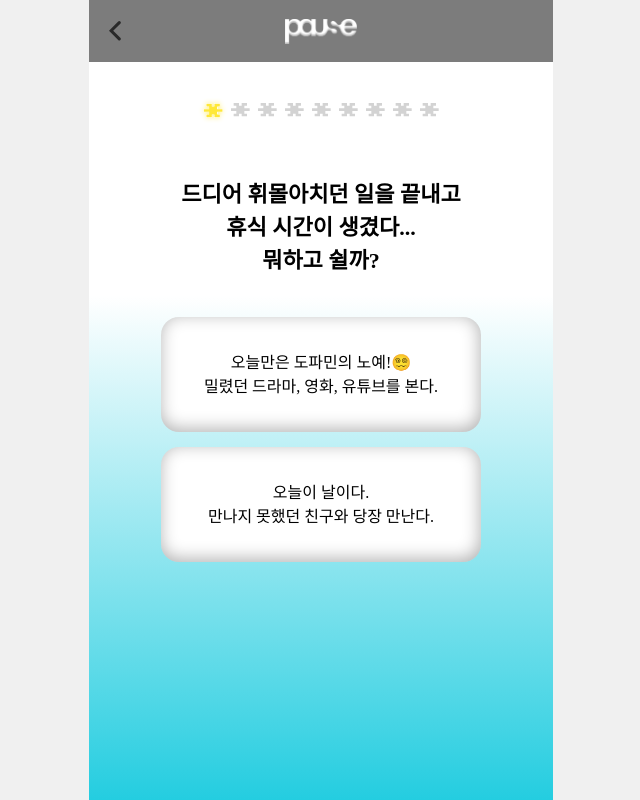
After one commit to yena0310/pause-test, a Flask app: page /question/1 in a window 1280 px wide. The commit adds this page. Shown: the whole page, without its empty margins (319-959 px from the left). Run offline with Flask 3, Linux system fonts and the light colour scheme.

Commit message:
question page

```diff
--- a/app.py
+++ b/app.py
@@ -1,10 +1,171 @@
-from flask import Flask, render_template
+from flask import Flask, render_template, redirect, url_for, session, request
 
 app = Flask(__name__)
+# 세션(session) 기능을 사용하기 위해 시크릿 키가 반드시 필요합니다.
+app.secret_key = 'pause-test-secret-key'
+
+# --- 질문 9개 데이터 ---
+# (중요: 6가지 유형 'dopamine', 'ghost', 'hotnevi', 'humanlatte', 'muscler', 'soloplayer'로 type을 맞춰주세요)
+questions = [
+    { # 1
+        'id': 1,
+        'text': "드디어 휘몰아치던 일을 끝내고\n휴식 시간이 생겼다...\n뭐하고 쉴까?",
+        'options': [
+            {'text': "오늘만은 도파민의 노예!😵‍💫\n밀렸던 드라마, 영화, 유튜브를 본다.", 'tags': ['in', 'static', 'online']},
+            {'text': "오늘이 날이다.\n만나지 못했던 친구와 당장 만난다.", 'tags': ['out', 'dynamic', 'offline']}
+        ]
+    },
+    { # 2
+        'id': 2,
+        'text': "슬슬 바람의 온도가 바뀌는 계절,\n옷장에도 새로운 옷이 필요하다!\n당신의 선택은?",
+        'options': [
+            {'text': "옷은 피부로 먼저 느껴야 하는 법👗\n매장에서 직접 가서 '이거다!' 싶은\n순간의 감을 믿는다.", 'tags': ['out', 'offline']},
+            {'text': "장바구니에 후보들을 모아놓고,\n별점과 후기를 분석하며\n최적의 상품을 찾아낸다🧐", 'tags':['in', 'online']}
+        ]
+    },
+    { # 3
+        'id': 3,
+        'text': "모처럼 아무 약속 없는 주말 오후,\n오늘은 집에 있기로 했다.\n뭘 할까?",
+        'options': [
+            {'text': "푹신한 침대와 한 몸이 되어,\n스마트폰을 들고 유튜브 알고리즘이\n이끄는 여행을 떠난다.", 'tags': ['static', 'online']},
+            {'text': "그동안 미뤄뒀던 요리를 하거나🍳,\n새로 산 레고 조립을 시작하는 등\n손으로 무언가를 만들어본다.", 'tags': ['dynamic', 'offline']}
+        ]
+    },
+    { # 4
+        'id': 4,
+        'text': "집 가는 길,\n지하철에서 우연히 동창을 봤다...",
+        'options': [
+            {'text': "눈 마주쳐도 못 본 척…😒\n괜히 피곤해질까 봐 멀리 피한다.", 'tags': ['in', 'static']},
+            {'text': '"야 너 여기서 뭐 해!”\n바로 인사하고 근황토크를 시작한다.', 'tags': ['out', 'dynamic']}
+        ]
+    },
+    { # 5
+        'id': 5,
+        'text': "쉬는 날 아침,\n눈 뜨자마자 하는 일은?",
+        'options': [
+            {'text': "나 자는 사이에 무슨 일 없었나…?\n핸드폰부터 켜고 세상 돌아가는 걸\n봐야 마음이 놓인다.", 'tags': ['static', 'online']},
+            {'text': "창문 열고 햇살 확인!☀️️\n오늘은 나만의 속도로 시작한다.", 'tags': ['dynamic', 'offline']}
+        ]
+    },
+    { # 6
+        'id': 6,
+        'text': "미래에 대한 고민으로\n요즘 머리가 복잡하다...",
+        'options': [
+            {'text': "시간이 약이다.💊\n일부러 아무것도 하지 않고\n그냥 흐르게 두면 괜찮아진다.", 'tags': ['static']},
+            {'text': "더 생각할수록 머리만 아프다.\n일단 몸을 움직이자!🏃🏻‍♀️", 'tags': ['dynamic', 'offline']}
+        ]
+    },
+    { # 7
+        'id': 7,
+        'text': "이 휴식 시간의 온도, 습도, 분위기...\n모두 완벽하다!\n지금 이 순간을 어떻게 남겨둘까?",
+        'options': [
+            {'text': "오늘 일기에 적어놔야지…📝\n이 순간을 즐기며 기억 속에 남겨둔다.", 'tags': ['static']},
+            {'text': "바로 사진으로 남겨 인스타그램에 업로드!📸\n친구들에게 공유한다.", 'tags': ['dynamic', 'online']}
+        ]
+    },
+    { # 8
+        'id': 8,
+        'text': "내일부터 황금 연휴 시작!\n내가 가장 하고 싶은 것은?",
+        'options': [
+            {'text': "카페에서 미뤄뒀던 책 읽기,\n낮잠 자기, 노래 들으면서 멍때리기.\n나의 조용한 시간을 아무도 방해할 수 없다.", 'tags': ['static']},
+            {'text': "이 귀한 시간을 낭비할 수는 없지!✈️\n바로 여행을 떠나거나 산과 바다,\n미뤄뒀던 액티비티를 한다.", 'tags': ['dynamic']}
+        ]
+    },
+    { # 9
+        'id': 9,
+        'text': "새로운 취미를\n가져보고 싶다는 생각이 들었다.\n어떤 방식으로 배울까?",
+        'options': [
+            {'text': "온라인 클래스나 유튜브 영상을 보며\n차근차근 시작한다.\n나에게 온전히 집중하는 시간!", 'tags': ['in', 'online']},
+            {'text': "오프라인 원데이 클래스나 동호회에 나간다.\n새로운 취미도 가지고,\n새로운 사람들과도 친해지니 일석이조!", 'tags': ['out', 'offline']}
+        ]
+    }
+]
+
 
 @app.route('/')
 def index():
+    # --- (수정) Request 3: 'scores' 대신 'answers'를 초기화 ---
+    # 사용자가 각 질문(q_id)에 몇 번째(option_index)를 답했는지 저장
+    session['answers'] = {}
     return render_template('index.html')
 
+
+# <int:q_id>는 URL의 숫자를 q_id라는 정수 변수로 받겠다는 의미
+@app.route('/question/<int:q_id>')
+def question(q_id):
+    if q_id < 1 or q_id > len(questions):
+        return redirect(url_for('index'))
+    current_question = questions[q_id - 1]
+
+    # --- (신규) Request 3: 이전에 선택한 답변이 있다면 템플릿에 전달 ---
+    user_answers = session.get('answers', {})
+    selected_option_index = user_answers.get(str(q_id)) # q_id를 문자열 키로 사용
+
+    # question.html 템플릿에 '질문 데이터'와 '현재 질문 번호'를 전달
+    return render_template('question.html', question=current_question,
+                           current_q_id=q_id, total_questions=len(questions))
+
+
+# --- (수정) Request 3: 답변 저장 로직 변경 ---
+@app.route('/answer/<int:q_id>/<int:option_index>')
+def answer(q_id, option_index):
+  # 1. 유효한 질문/답변인지 확인
+  try:
+      _ = questions[q_id - 1]['options'][option_index]
+  except IndexError:
+      return redirect(url_for('index'))
+
+  # 2. (수정) 점수를 누적하는 대신, '답변'을 세션에 기록
+  if 'answers' in session:
+      answers = session['answers'].copy()
+      # 키를 문자열로 저장 (JSON 호환)
+      answers[str(q_id)] = option_index # 예: {'1': 0, '2': 1, ...}
+      session['answers'] = answers
+
+  # 3. 다음 질문으로 이동
+  next_q_id = q_id + 1
+  if next_q_id > len(questions):
+      return redirect(url_for('loading'))
+  else:
+      return redirect(url_for('question', q_id=next_q_id))
+
+# --- (신규) 로딩 페이지 (Step 3에서 추가) ---
+@app.route('/loading')
+def loading():
+    # (주의: loading.html 파일이 templates 폴더에 있어야 함)
+    return render_template('loading.html')
+
+# --- (수정) Request 3: 결과 계산 로직 변경 ---
+@app.route('/calculate_result')
+def calculate_result():
+    if 'answers' not in session or len(session['answers']) < len(questions):
+        # 모든 질문에 답하지 않았으면 첫 페이지로
+        return redirect(url_for('index'))
+
+    user_answers = session['answers'] # 예: {'1': 0, '2': 1, ...}
+
+    # --- (신규) Request 3: 저장된 답변을 기반으로 최종 점수 계산 ---
+    final_scores = {'in': 0, 'out': 0, 'static': 0, 'dynamic': 0, 'online': 0, 'offline': 0}
+
+    # 모든 질문(1~9)을 순회
+    for q_id_str, option_index in user_answers.items():
+        q_id = int(q_id_str)
+        # 해당 질문/답변의 태그를 가져옴
+        try:
+            tags = questions[q_id - 1]['options'][option_index].get('tags', [])
+            for tag in tags:
+                if tag in final_scores:
+                    final_scores[tag] += 1
+        except IndexError:
+            continue # (혹시 모를 오류 방지)
+
+    scores = final_scores # (이름만 변경)
+
+    key_map = { 'in': 'A', 'out': 'B', 'static': 'A', 'dynamic': 'B', 'offline': 'A', 'online': 'B' }
+
+    # (지금은 임시 텍스트 출력)
+    return f"최종 점수: {scores}"
+    # (최종: return redirect(url_for('result', type_name='soloplayer')))
+
 if __name__ == '__main__':
-    app.run(debug=True)
+  app.run(debug=True)
--- a/static/css/style.css
+++ b/static/css/style.css
@@ -1,9 +1,13 @@
-/* --- 1. 둥근모꼴 폰트 불러오기 --- */
+/* --- 1. 폰트 불러오기 --- */
 /* (static/css/ 폴더에 폰트 파일이 있다고 가정) */
 @font-face {
   font-family: "DungGeunMo";
   src: url("DungGeunMo.ttf") format("ttf");
   font-weight: 400;
+}
+@font-face {
+  font-family: "pretendard";
+  src: url("PretendardVariable.ttf") format("ttf");
 }
 
 /* --- 2. 기본 스타일 (리셋) --- */
@@ -44,11 +48,6 @@ html {
 }
 
 /* --- 3. 시작 페이지 (start-page) - 수정됨 --- */
-
-/* .container의 기본 스타일은 그대로 둡니다.
-  (max-width: 464px, margin: 0 auto 등)
-  우리는 .container 안의 .start-page를 꾸밀 것입니다.
-*/
 
 .start-page {
   width: 100%;
@@ -161,7 +160,7 @@ html {
   height: 61px;
   box-sizing: border-box; /* 패딩, 보더가 크기에 포함되도록 */
 
-    background: #F8F8F8; /* 버튼 배경색 */
+  background: #f8f8f8; /* 버튼 배경색 */
   color: black; /* 글자 색 */
   font-family: "DungGeunMo";
   font-size: 22px;
@@ -187,8 +186,169 @@ html {
   transform: scale(0.98);
 }
 
-/*
-  [수정] 기존 .start-page .btn-start 스타일은
-  .fixed-button-container .btn-start 로 변경하거나
-  위의 스타일로 덮어써야 합니다.
+/* --- 4. 공통 페이지 헤더 (수정) --- */
+/* 피그마 디자인 적용: background: #7C7C7C, height: 62px */
+.page-header {
+  position: fixed;
+  top: 0;
+  left: 50%;
+  transform: translateX(-50%);
+  width: 100%;
+  max-width: 464px;
+
+  /* [수정] 피그마 값 */
+  height: 62px;
+  background-color: #7c7c7c;
+
+  display: flex;
+  align-items: center;
+  justify-content: center;
+  padding: 0 15px;
+  box-sizing: border-box;
+  z-index: 10;
+}
+
+/* [수정] 뒤로가기 링크(<a>) 스타일 */
+.page-header .back-link {
+  position: absolute;
+  left: 20px; /* 왼쪽 여백 */
+  top: 50%;
+  transform: translateY(-50%);
+
+  /* (중요) 이미지 크기를 여기서 제어합니다 */
+  width: 12px; /* 피그마의 9.5px 보다 조금 여유있게 */
+  height: 22px; /* 피그마의 19px 보다 조금 여유있게 */
+
+  /* SVG가 늘어나지 않게 */
+  display: flex;
+  align-items: center;
+  justify-content: center;
+}
+
+/* [신규] 뒤로가기 SVG 이미지(<img>) 스타일 */
+.page-header .back-link img {
+  width: 100%;
+  height: 100%;
+}
+
+/* [수정] 로고 이미지(<img>) 스타일 */
+.page-header .logo-img {
+  /* 텍스트 로고(.logo) 대신 이미지(.logo-img) 사용 */
+  height: 25px; /* 로고 이미지의 높이 (비율에 맞게 조절) */
+  width: auto; /* 너비는 비율에 맞게 자동 조절 */
+}
+
+/* --- 5. (신규) 질문 페이지 --- */
+.question-page {
+  width: 100%;
+  min-height: 100vh;
+  display: flex;
+  flex-direction: column;
+  align-items: center;
+
+  /* [수정] 피그마 그라데이션 적용 */
+  background: linear-gradient(180deg, white 37%, #24cde0 100%);
+
+  /* 상단 헤더(62px) 뒤에서 시작 + 추가 여백 */
+  padding-top: 80px;
+  padding-bottom: 40px;
+  padding-left: 20px;
+  padding-right: 20px;
+  box-sizing: border-box;
+}
+
+/* --- (신규) 진행 상황 바 --- */
+.progress-bar {
+  display: flex;
+  justify-content: center;
+  align-items: center;
+  gap: 7px; /* 피그마 값 */
+  margin-top: 20px; /* 헤더와의 간격 */
+  margin-bottom: 40px; /* 질문과의 간격 */
+}
+
+.progress-dot {
+  /* [핵심] * 버블 사용  */
+  width: 20px;
+  height: 20px;
+  display: flex;
+  justify-content: center;
+  align-items: center;
+}
+
+/* --- 질문 텍스트 --- */
+.question-text {
+  color: black;
+  font-size: 22px;
+  font-family: "Pretendard";
+  font-weight: 700;
+  text-align: center;
+  margin-bottom: 40px;
+  line-height: 1.5; /* 줄 간격 */
+
+  /* [수정]
+    - 3줄일 때의 높이(22px * 1.5 * 3 = 99px)를 최소 높이로 고정합니다.
+    - 2줄짜리 텍스트도 이 99px 공간 안에서 세로 중앙에 정렬됩니다.
   */
+  min-height: 99px;
+  display: flex;
+  align-items: center;
+  justify-content: center;
+}
+
+/* --- (신규) 답변 버튼 컨테이너 --- */
+.options-container {
+  width: 100%;
+  max-width: 320px; /* 피그마 버튼 너비(301px) + 여유 */
+}
+
+/* --- (수정) 답변 버튼 (Request 1) --- */
+.btn-option {
+  display: block;
+  width: 100%;
+  margin-bottom: 15px;
+  background: white;
+  border-radius: 18px;
+  box-shadow: inset -1px -3px 17px rgba(0, 0, 0, 0.31);
+  color: black;
+  font-size: 16px;
+  font-family: "Pretendard";
+  font-weight: 500;
+  text-align: center;
+  text-decoration: none;
+  line-height: 1.5;
+  box-sizing: border-box;
+  transition: transform 0.2s ease, box-shadow 0.2s ease;
+
+  /* [수정] Request 1: 버튼 크기 고정  */
+  padding: 20px; /* 좌우 패딩은 유지 */
+  min-height: 115px; /* (3줄 텍스트가 들어갈 수 있는 최소 높이. 픽셀 값 조절 필요) */
+  display: flex; /* Flexbox로 변경 */
+  justify-content: center; /* 가로 중앙 */
+  align-items: center; /* 세로 중앙 */
+}
+
+.btn-option:hover {
+  transform: scale(1.03); /* 살짝 커지는 효과 */
+}
+
+/* --- 6. (신규) 로딩 페이지 --- */
+.loading-page {
+  width: 100%;
+  min-height: 100vh;
+  display: flex;
+  flex-direction: column;
+  align-items: center;
+  justify-content: center; /* 세로 중앙 정렬 */
+  background: linear-gradient(180deg, white 37%, #24cde0 100%);
+  padding-top: 62px;
+  box-sizing: border-box;
+}
+.loading-content {
+  text-align: center;
+}
+.loading-content p {
+  font-family: "DungGeunMo"; /* 둥근모꼴 적용 */
+  font-size: 1.5em;
+  color: #333;
+}
--- a/templates/index.html
+++ b/templates/index.html
@@ -1,7 +1,7 @@
 {% extends "layout.html" %} {% block content %}
 <main class="start-page">
   <div class="scroll-content">
-    <img src="{{ url_for('static', filename='images/logo.png')}}" alt="">
+    <img src="{{ url_for('static', filename='images/logo.png')}}" alt="" />
     <h1>퍼스널 쉼<br />유형 테스트</h1>
     <p>나는 어떻게 쉬는 유형일까?</p>
 
@@ -15,7 +15,7 @@
     </div>
   </div>
   <div class="fixed-button-container">
-    <a class="btn-start">시작하기</a>
+    <a href="{{ url_for('question', q_id=1) }}" class="btn-start">시작하기</a>
   </div>
 </main>
 {% endblock %}
--- /dev/null
+++ b/templates/question.html
@@ -0,0 +1,75 @@
+{% extends "layout.html" %} {% block content %}
+<header class="page-header">
+
+  <!--
+    [수정] Request 3.1: 뒤로가기 버튼 로직
+    - 1번 질문(q_id == 1)일 때는 첫 화면(index)으로
+    - 2번 이상일 때는 이전 질문(q_id - 1)으로
+  -->
+  {% if current_q_id > 1 %}
+  <!-- 2번 이상 질문: 이전 질문으로 (q_id - 1) -->
+  <a href="{{ url_for('question', q_id=current_q_id - 1) }}" class="back-link">
+    <img
+      src="{{ url_for('static', filename='images/back-arrow.svg') }}"
+      alt="뒤로가기"
+    />
+  </a>
+  {% else %}
+  <!-- 1번 질문: 첫 화면(index)으로 -->
+  <a href="{{ url_for('index') }}" class="back-link">
+    <img
+      src="{{ url_for('static', filename='images/back-arrow.svg') }}"
+      alt="뒤로가기"
+    />
+  </a>
+  {% endif %}
+
+  <img
+    src="{{ url_for('static', filename='images/logo.png') }}"
+    alt="Pause"
+    class="logo-img"
+  />
+</header>
+
+<main class="question-page">
+  <!--
+    [수정] Request 2: 진행 상황 바
+  -->
+  <div class="progress-bar">
+    {% for i in range(1, total_questions + 1) %}
+    <div class="progress-dot">
+      <!--
+        - i (1~9)가 현재 질문 번호(current_q_id)보다 '작거나 같으면' 활성 버블(ybubble.svg)
+        - '크면' 비활성 버블(gbubble.svg)
+        - (static/images/ 폴더에 ybubble.svg와 gbubble.svg 파일이 있어야 함)
+      -->
+      {% if i <= current_q_id %}
+      <img src="{{ url_for('static', filename='images/ybubble.svg') }}" alt="활성">
+      {% else %}
+      <img src="{{ url_for('static', filename='images/gbubble.svg') }}" alt="비활성">
+      {% endif %}
+    </div>
+    {% endfor %}
+  </div>
+
+  <h2 class="question-text">
+    {{ question.text | replace('\n', '<br />') | safe }}
+  </h2>
+
+  <div class="options-container">
+    {% for option in question.options %}
+    <!--
+      [신규] Request 3:
+      - app.py에서 'selected_option_index'를 받아옴
+      - 현재 버튼의 인덱스(loop.index0)와 일치하면 'selected' 클래스 추가
+    -->
+    <a
+      href="{{ url_for('answer', q_id=question.id, option_index=loop.index0) }}"
+      class="btn-option {% if loop.index0 == selected_option_index %}selected{% endif %}"
+    >
+      {{ option.text | replace('\n', '<br />') | safe }}
+    </a>
+    {% endfor %}
+  </div>
+</main>
+{% endblock %}
```
Also changed, not shown: static/images/back-arrow.svg (renamed from static/images/back.svg), static/images/gbubble.svg (renamed from static/images/testBubble.svg), static/images/ybubble.svg (added), templates/test.html (deleted). Lines whose indentation alone changed are shown as unchanged.
